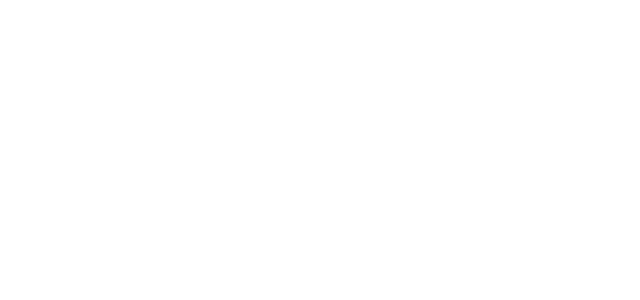
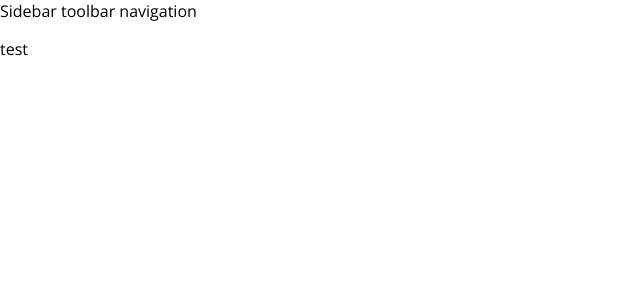
Before and after one commit to sayantisarkar/BurgerApplication_React, a React app: page / in a window 1280 px wide. Shown: the top 300 px of the page, without its empty margins (0-640 px from the left). Built offline with nearby package versions, Linux system fonts and the light colour scheme.

Commit message:
Structuring the folders and Layout component

```diff
--- a/src/App.js
+++ b/src/App.js
@@ -1,9 +1,13 @@
 import React, { Component } from 'react';
+import Layout from './components/Layout/Layout'
 
 class App extends Component {
   render() {
     return (
       <div>
+        <Layout>
+          <p> test </p>
+        </Layout>
 
       </div>
     );
--- /dev/null
+++ b/src/components/Layout/Layout.js
@@ -0,0 +1,13 @@
+import React from 'react';
+import Aux from '../../hoc/Auxillary/Auxillary';
+
+const layout = (props)=>{
+    return(
+        <Aux>
+        <div>Sidebar toolbar navigation</div>
+        <main>{props.children} </main>
+        </Aux>
+    );
+}
+
+export default layout;
--- /dev/null
+++ b/src/hoc/Auxillary/Auxillary.js
@@ -0,0 +1,3 @@
+const auxillary = (props)=>props.children;
+
+export default auxillary;
```
